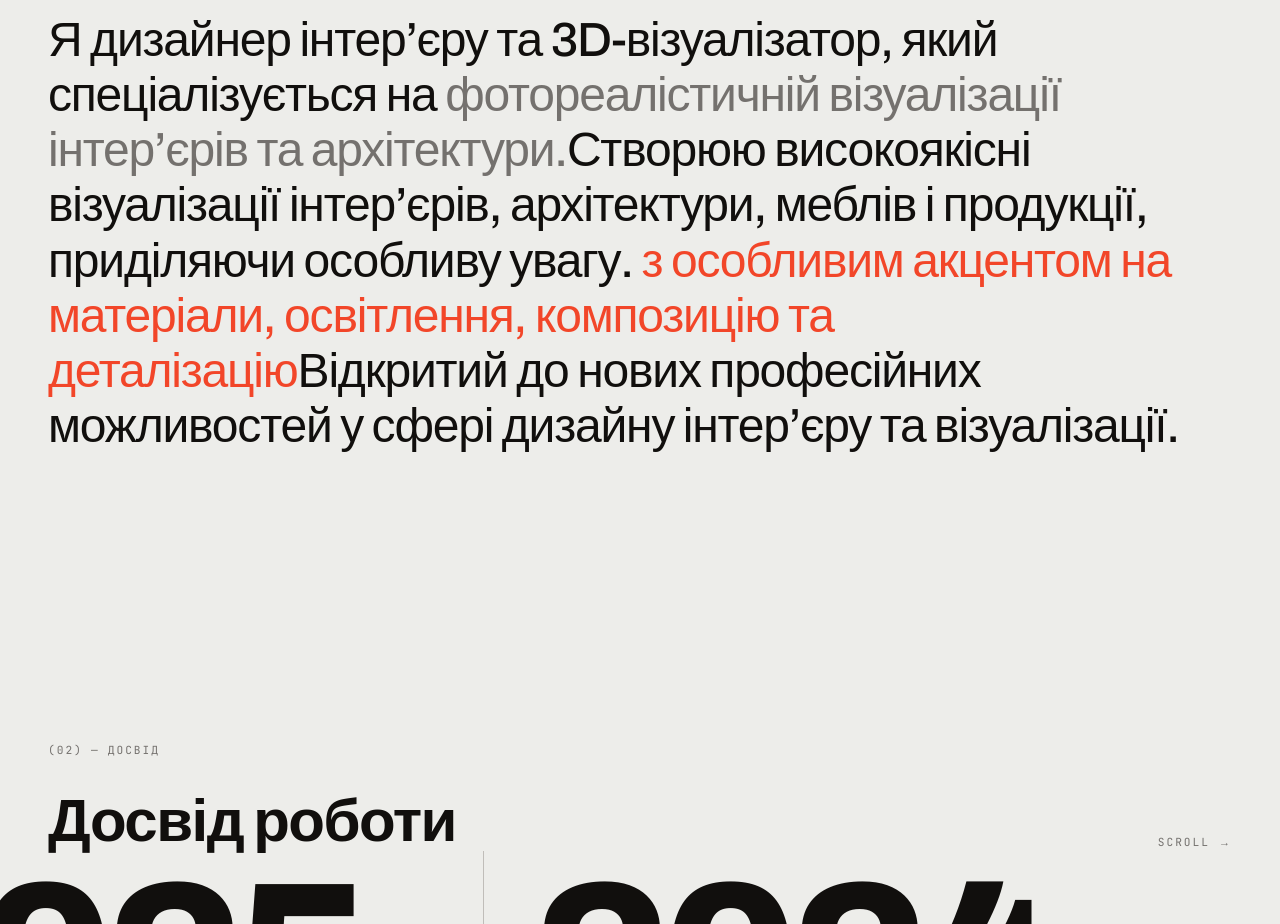
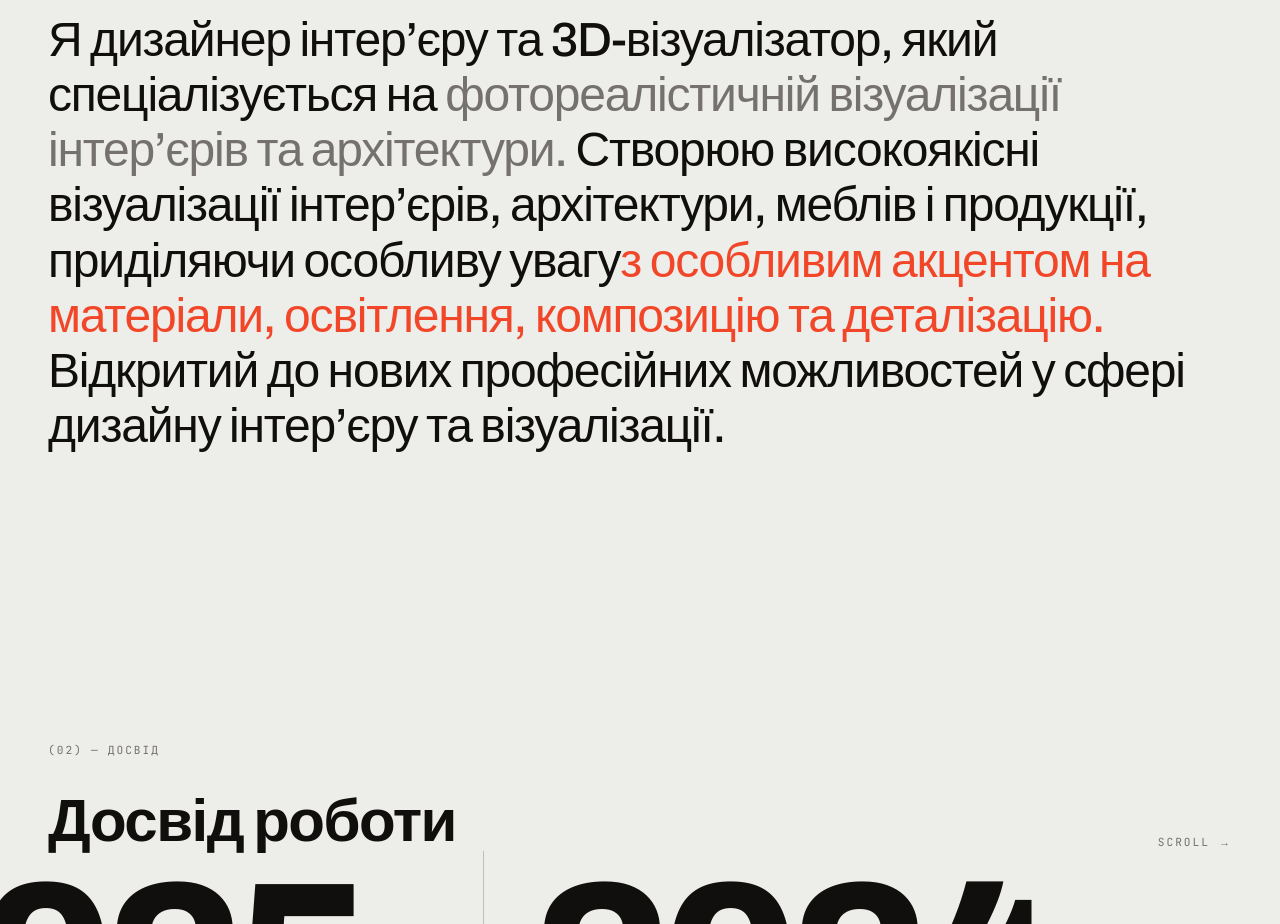
Before and after one commit to alexriznyk2004-rgb/Oleksandr_Riznyk_Portfolio_UKR, a Next.js app: page / in a window 1280 px wide. Shown: the part 1020-1944 px from the top of the page. Built offline with nearby package versions, Linux system fonts and the light colour scheme.

Commit message:
Update profile.tsx

```diff
--- a/components/profile.tsx
+++ b/components/profile.tsx
@@ -7,8 +7,8 @@ import { SectionLabel } from '@/components/section-label'
 const fragments: { text: string; tone?: 'muted' | 'accent' }[] = [
   { text: 'Я дизайнер інтер’єру та 3D-візуалізатор, який спеціалізується на ' },
   { text: 'фотореалістичній візуалізації інтер’єрів та архітектури.', tone: 'muted' },
-  { text: 'Створюю високоякісні візуалізації інтер’єрів, архітектури, меблів і продукції, приділяючи особливу увагу. ' },
-  { text: 'з особливим акцентом на матеріали, освітлення, композицію та деталізацію', tone: 'accent' },
+  { text: ' Створюю високоякісні візуалізації інтер’єрів, архітектури, меблів і продукції, приділяючи особливу увагу' },
+  { text: 'з особливим акцентом на матеріали, освітлення, композицію та деталізацію. ', tone: 'accent' },
   { text: 'Відкритий до нових професійних можливостей у сфері дизайну інтер’єру та візуалізації.' },
 ]
 
```
